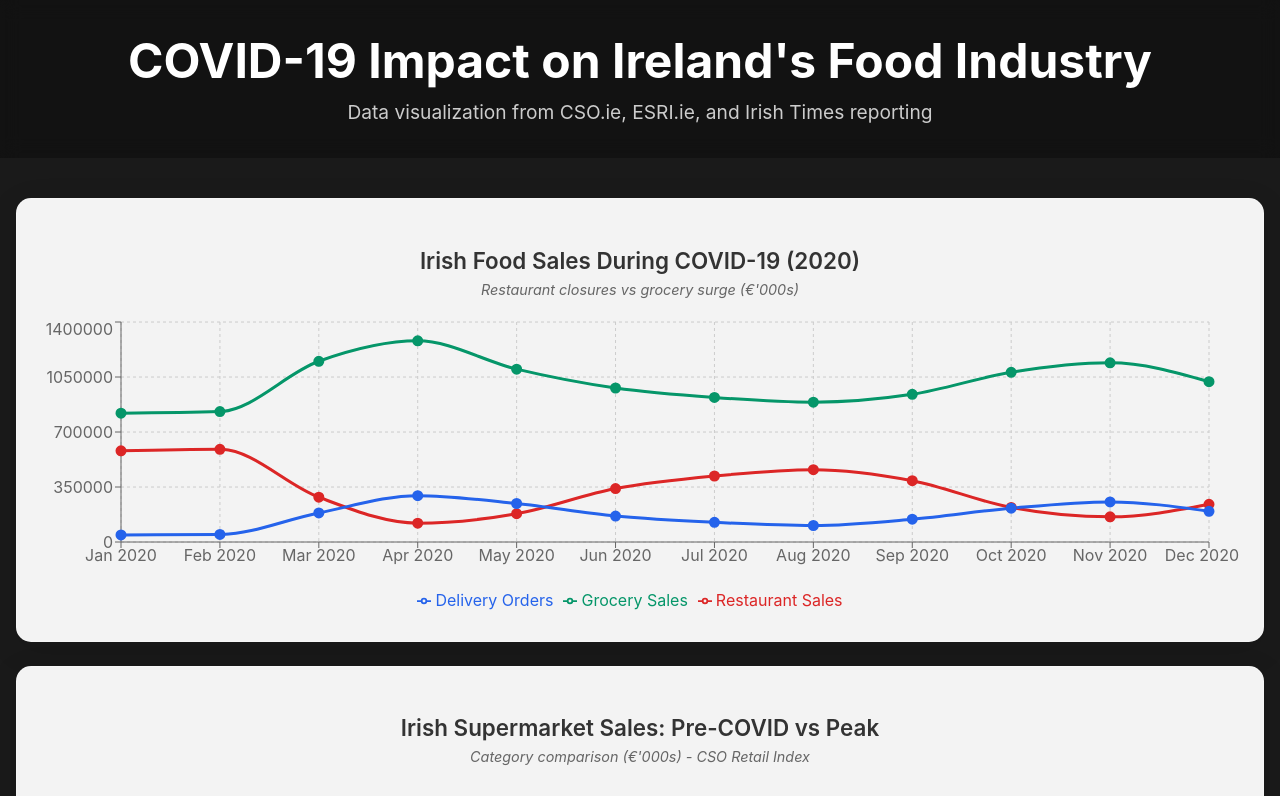
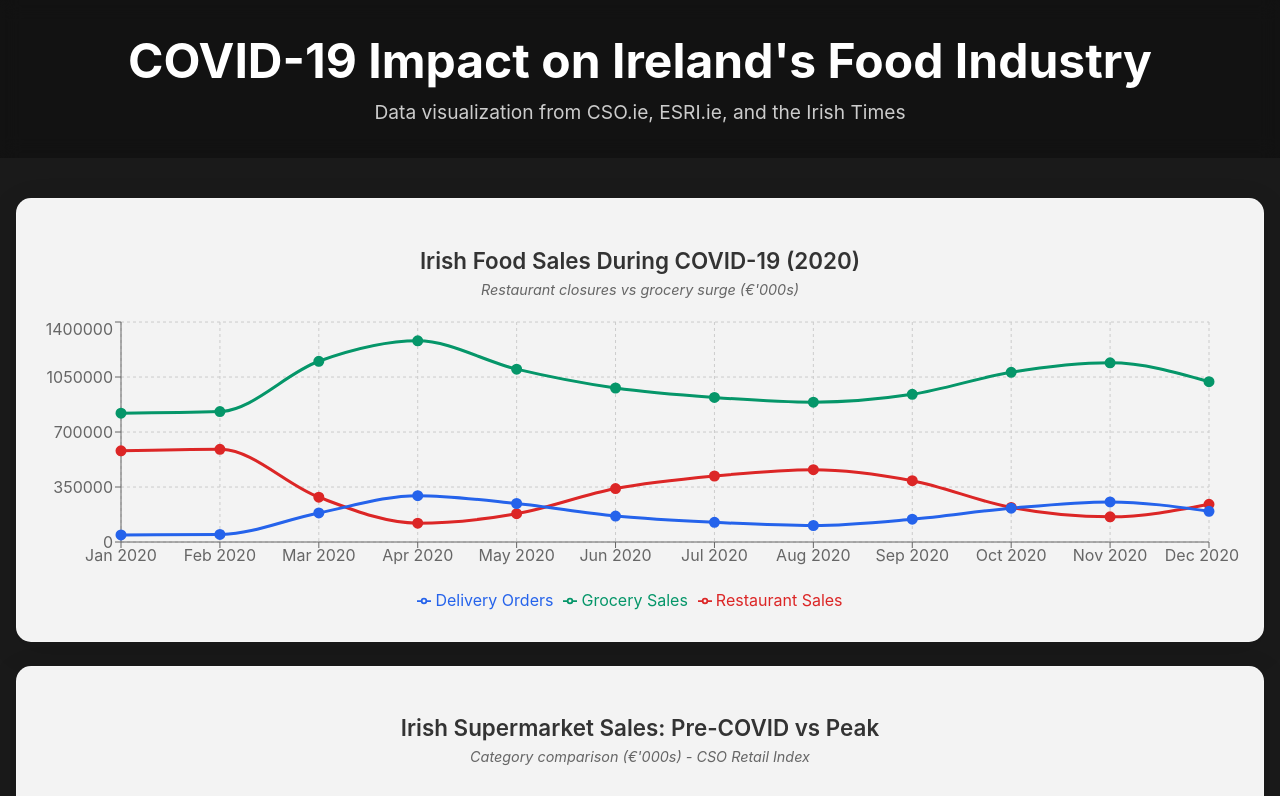
Before and after one commit to darkins/recharts, a React (Vite) app: page / in a window 1280 px wide. Shown: the top 796 px of the page. Built offline with nearby package versions, Linux system fonts and the light colour scheme.

Commit message:
updatinh heading

```diff
--- a/src/App.tsx
+++ b/src/App.tsx
@@ -11,9 +11,7 @@ function App() {
 		<div className="App">
 			<header className="App-header">
 				<h1>COVID-19 Impact on Ireland's Food Industry</h1>
-				<p>
-					Data visualization from CSO.ie, ESRI.ie, and Irish Times reporting
-				</p>
+				<p>Data visualization from CSO.ie, ESRI.ie, and the Irish Times</p>
 			</header>
 
 			<main className="dashboard">
```
